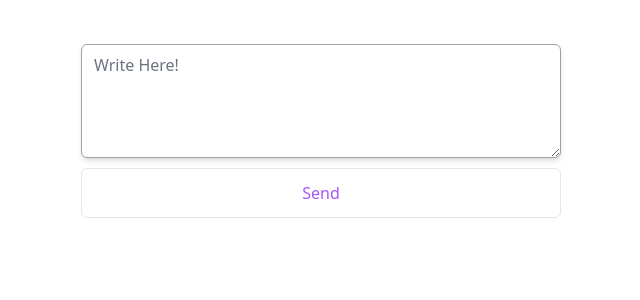
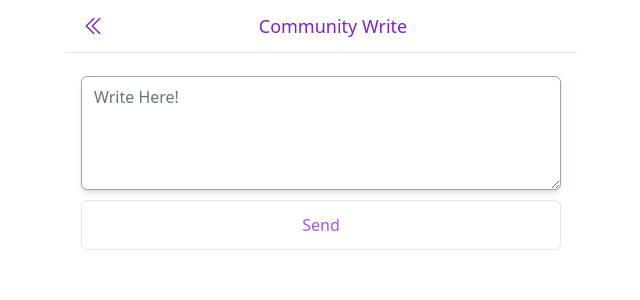
Before and after one commit to billnairk/carrot-market, a Next.js app: page /community/write in a window 1280 px wide. Shown: the top 300 px of the page, without its empty margins (319-959 px from the left). Built offline with nearby package versions, Linux system fonts and the light colour scheme.

Commit message:
product/upload & community write & chat - canGoBack 수정

```diff
--- a/components/input.tsx
+++ b/components/input.tsx
@@ -5,8 +5,8 @@ interface InputProps {
   id: string;
   type: string;
   placeholder?: string;
-  register: UseFormRegisterReturn;
-  required: boolean;
+  register?: UseFormRegisterReturn;
+  required?: boolean;
 }
 
 export default function Input({
--- a/components/layout.tsx
+++ b/components/layout.tsx
@@ -45,7 +45,9 @@ export default function Layout({
             </svg>
           </span>
         ) : null}
-        {title ? <span>{title}</span> : null}
+        {title ? (
+          <span className={cls(canGoBack ? "mx-auto" : "")}>{title}</span>
+        ) : null}
       </div>
       <div className={cls("pt-12", hasTabBar ? "pb-16" : "")}>{children}</div>
       {hasTabBar ? (
--- a/pages/chats/[id].tsx
+++ b/pages/chats/[id].tsx
@@ -4,7 +4,7 @@ import type { NextPage } from "next";
 
 const ChatDetail: NextPage = () => {
   return (
-    <Layout canGoBack>
+    <Layout canGoBack title="Chat">
       <div className="px-4 py-4">
         <Message message="에눌 가능한가요?" />
         <Message message="님 섡" reversed />
--- a/pages/community/write.tsx
+++ b/pages/community/write.tsx
@@ -1,13 +1,16 @@
 import Button from "@components/button";
+import Layout from "@components/layout";
 import Textarea from "@components/textarea";
 import type { NextPage } from "next";
 
 const Write: NextPage = () => {
   return (
-    <form className="px-4 py-10">
-      <Textarea rows={4} placeholder="Write Here!" />
-      <Button>Send</Button>
-    </form>
+    <Layout canGoBack title="Community Write">
+      <form className="px-4 py-6">
+        <Textarea rows={4} placeholder="Write Here!" />
+        <Button>Send</Button>
+      </form>
+    </Layout>
   );
 };
 
--- a/pages/products/upload.tsx
+++ b/pages/products/upload.tsx
@@ -1,10 +1,12 @@
 import Button from "@components/button";
 import Input from "@components/input";
+import Layout from "@components/layout";
 import Textarea from "@components/textarea";
 import type { NextPage } from "next";
 
 const Upload: NextPage = () => {
   return (
+    <Layout canGoBack title="Upload Product">
       <div className="px-4 py-10">
         <div>
           <label className="w-full flex items-center justify-center h-52 border-2 rounded-md text-gray-500 border-gray-300 border-dashed hover:text-purple-500 hover:border-purple-500 cursor-pointer">
@@ -50,6 +52,7 @@ const Upload: NextPage = () => {
         </div>
         <Button>Upload product</Button>
       </div>
+    </Layout>
   );
 };
 
```
Lines whose indentation alone changed are shown as unchanged.
